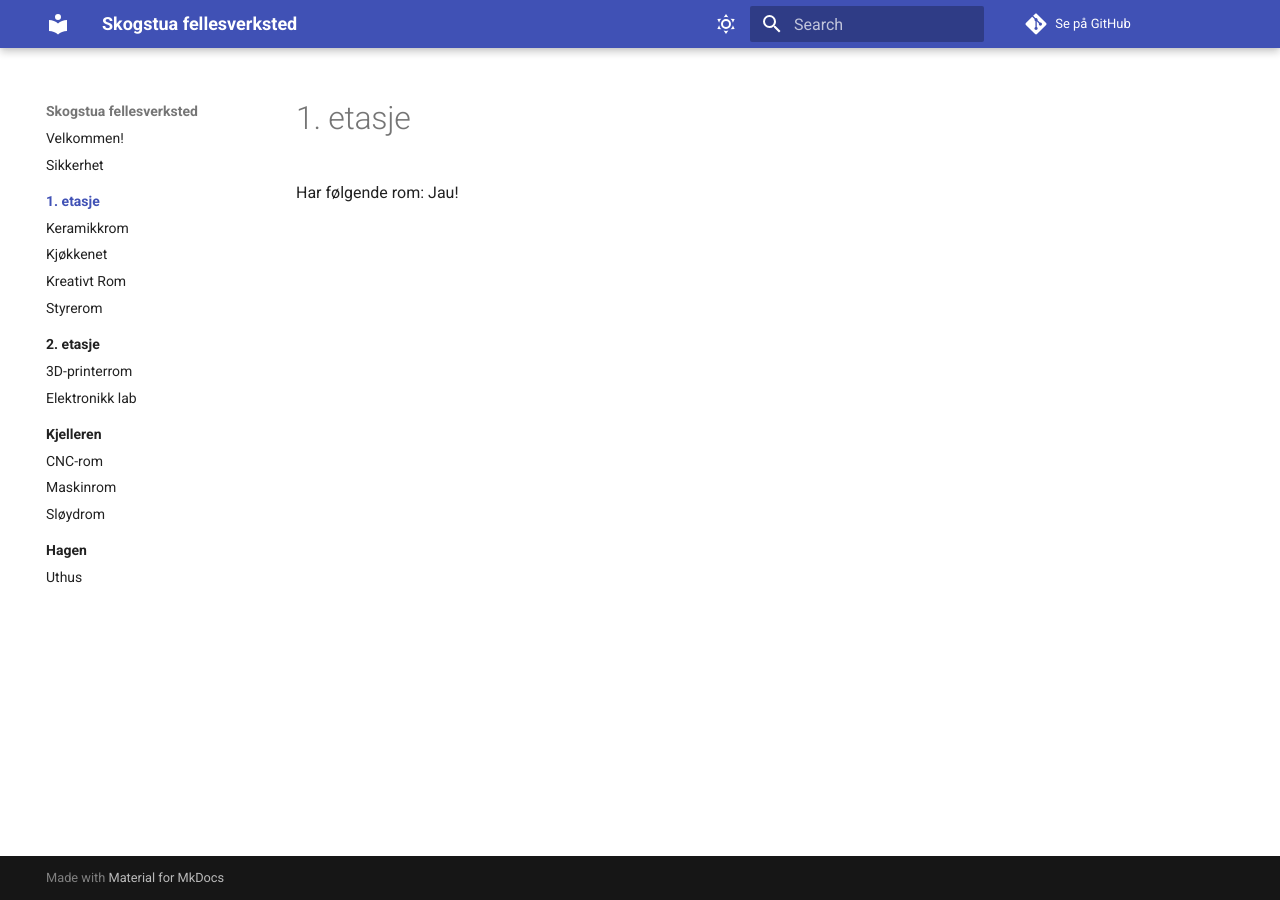
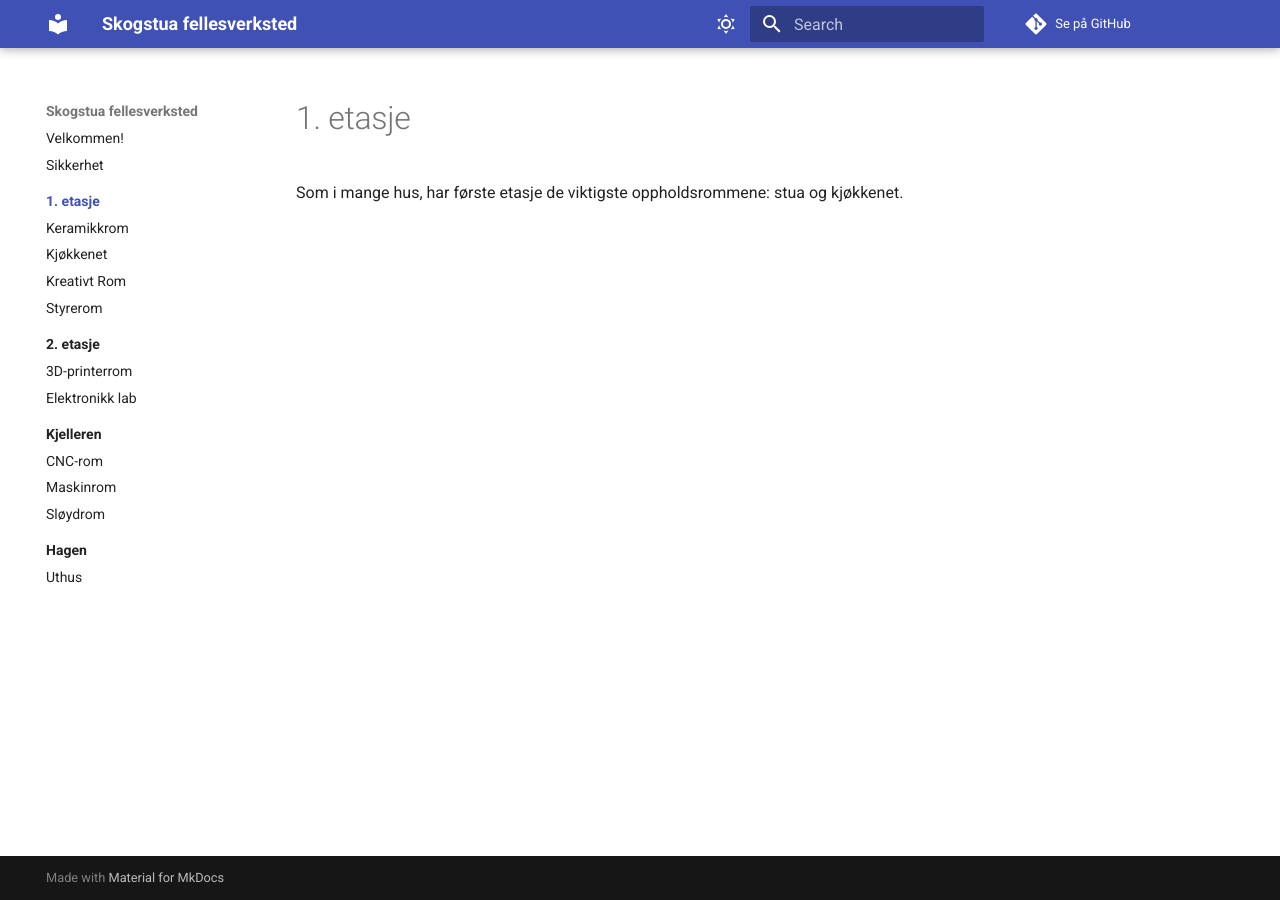
Before and after one commit to Tromsoskapere/mkdocs-skogstua, an MkDocs documentation site: the page built from docs/1. etasje/index.md, in a window 1280 px wide. Built offline with MkDocs 1.6.1 and Material for MkDocs 9.7.7, drawn with Linux system fonts in a browser that asks for light colours; comment, search, counter and statistics services are not loaded.

Commit message:
Update index.md

```diff
--- a/docs/1. etasje/index.md
+++ b/docs/1. etasje/index.md
@@ -1,3 +1,2 @@
 # 1. etasje
-Har følgende rom:
-Jau!
+Som i mange hus, har første etasje de viktigste oppholdsrommene: stua og kjøkkenet.
```
